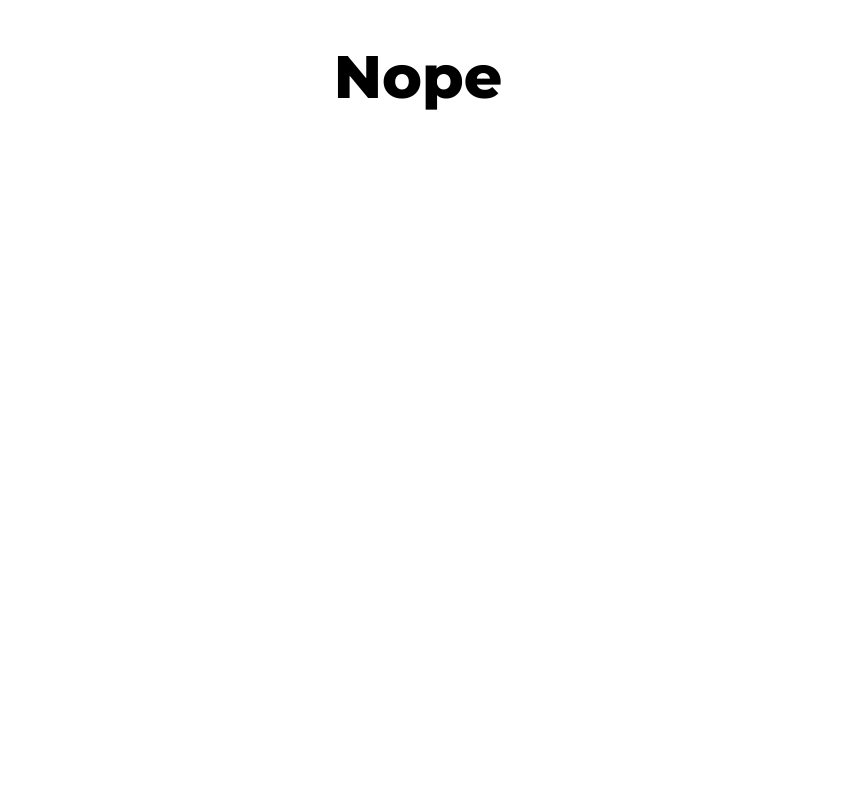
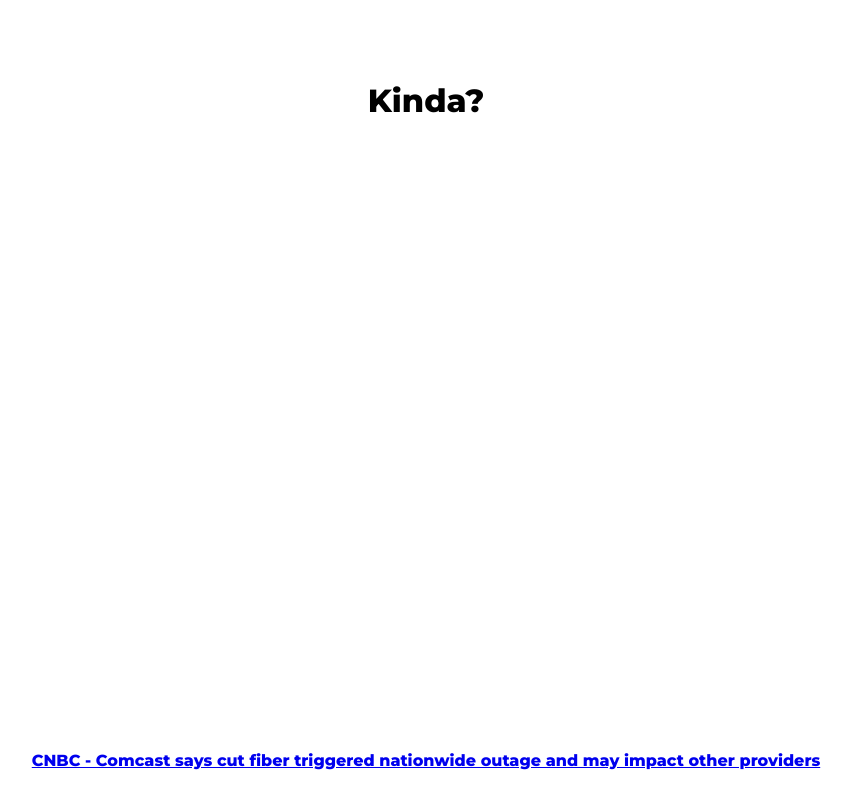
Before and after one commit to vinnybod/isthewholeinternetdown, a plain HTML site: page index.html in a window 1280 px wide. Shown: the whole page, without its empty margins (222-1073 px from the left). Drawn offline with Linux system fonts and the light colour scheme.

Commit message:
add link and change to kinda?

```diff
--- a/index.html
+++ b/index.html
@@ -12,12 +12,37 @@
     body {
       font-family: 'Montserrat', sans-serif;
       font-weight: 600;
+    }
+
+    title {
       font-size: 30px;
+    }
+
+    .header {
+      position: fixed;
+      top: 60px;
+      margin: 0 auto;
+      text-align: center;
+      width: 100%
+    }
+
+    .link {
+      position: fixed;
+      bottom: 30px;
+      margin: 0 auto;
+      text-align: center;
+      width: 100%;
     }
   </style>
 </head>
 
 <body>
-  <center><h1>Nope</h1></center>
+  <div class="header"><h1>Kinda?</h1></div>
+
+  <div class="link">
+      <a href="https://www.cnbc.com/2018/06/29/comcast-says-customers-nationwide-are-experiencing-a-service-interrupt.html">
+        CNBC - Comcast says cut fiber triggered nationwide outage and may impact other providers
+      </a>
+    </div>
 </body>
 </html>
```
